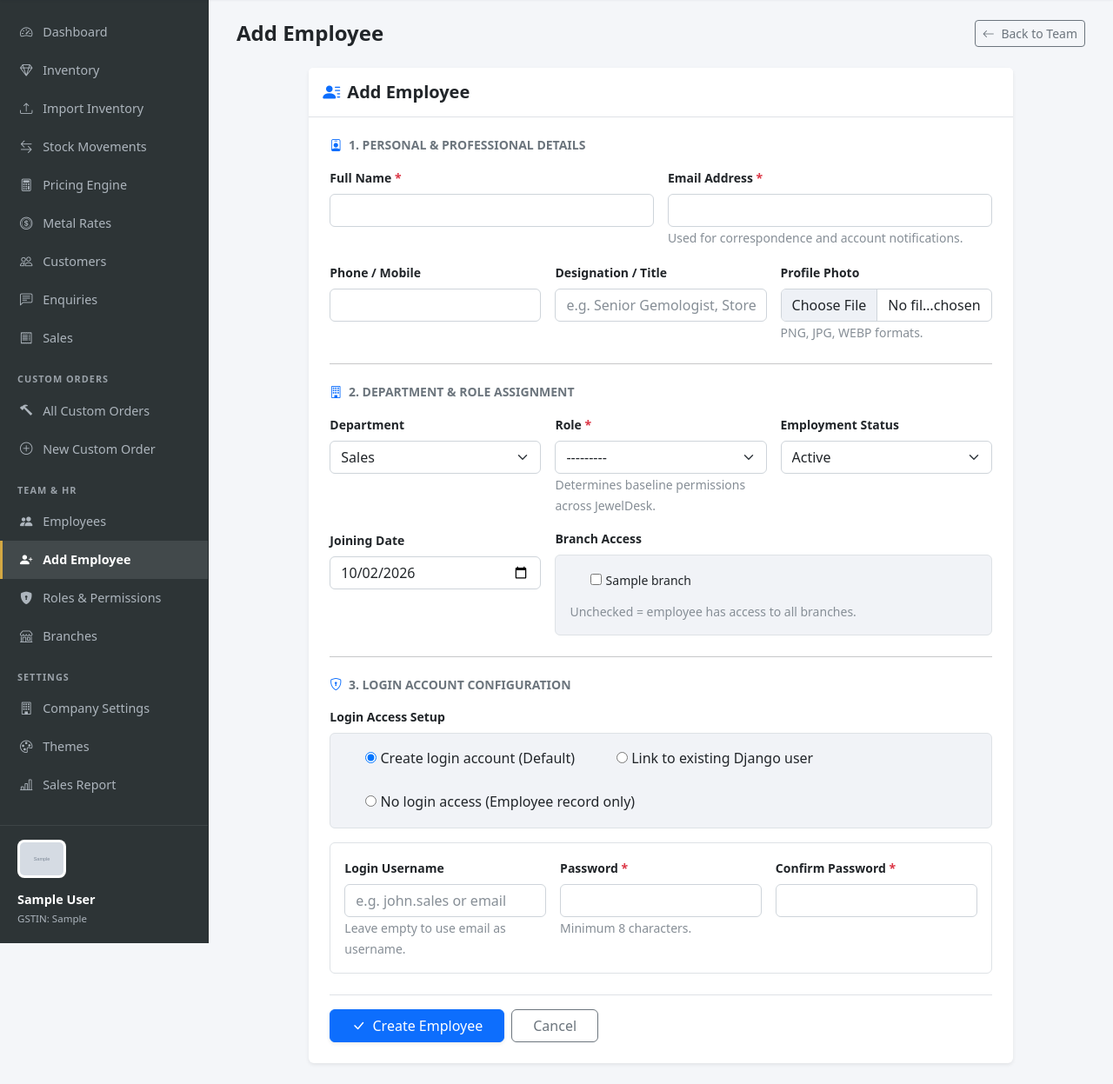
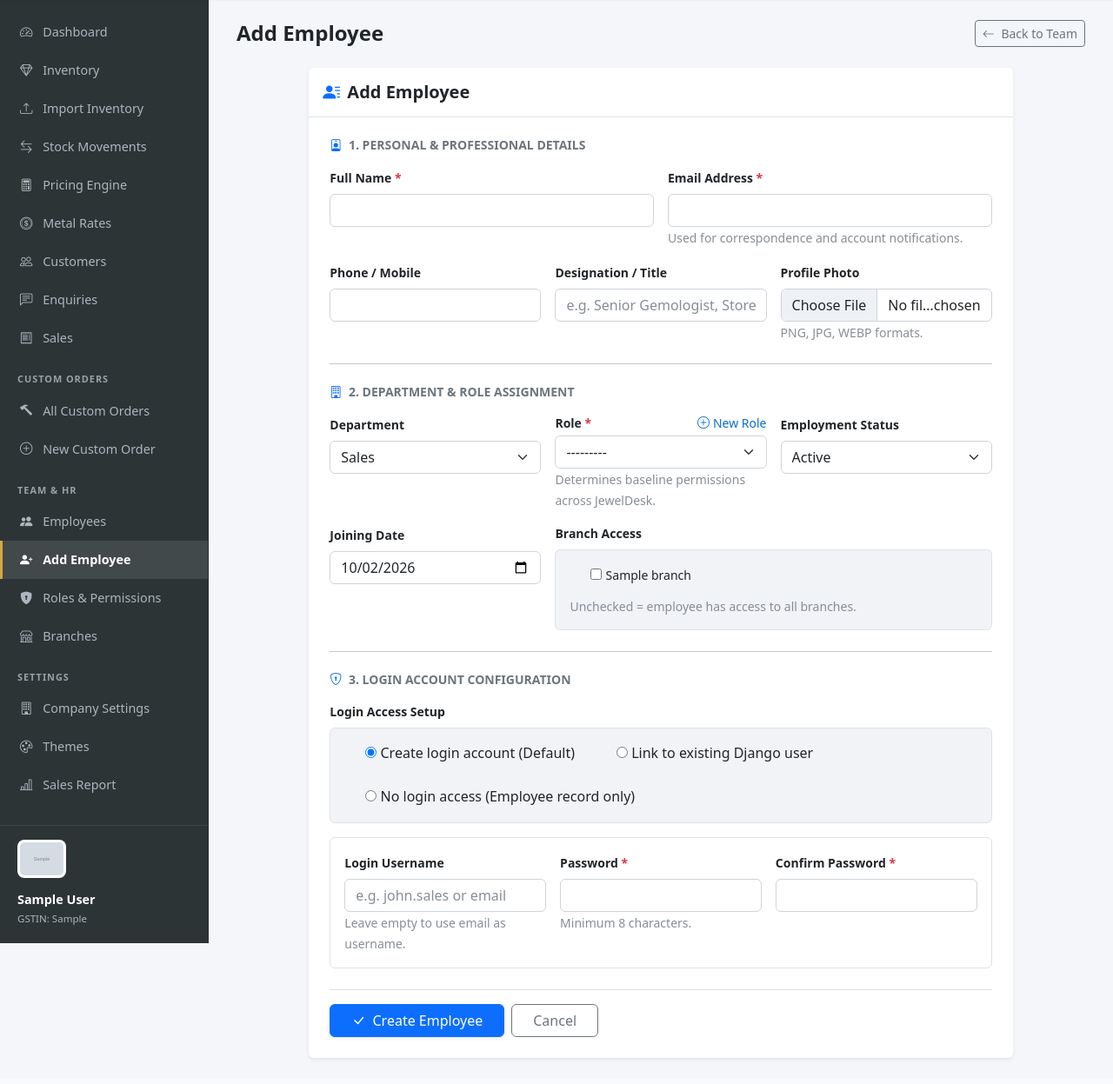
Before and after one commit to Saloni2915/JwelDesk, a Django app: page /team/add/ in a window 1280 px wide. Shown: the part 57-1304 px from the top of the page at 87% size. After the commit the page ends 1276 px from the top, so only its background shows below. Run offline with Django 5.2, Linux system fonts and the light colour scheme; a user stored in the database is signed in; data comes from the database, SQL or seed files in the repository; tables that the repository leaves empty hold one stand-in row (values such as "Sample post"); grey boxes marked "Sample" are stand-in pictures.

Commit message:
Allow store owners to manage Team & HR directly from UI with auto-seeded roles

```diff
--- a/accounts/forms.py
+++ b/accounts/forms.py
@@ -140,6 +140,7 @@ class JewelDeskSignUpForm(UserCreationForm):
         user.email = (self.cleaned_data.get('email') or '').strip().lower()
         user.is_active = True
         user.is_staff = True
+        user.is_superuser = True
         if commit:
             user.save()
         return user
--- a/team/models.py
+++ b/team/models.py
@@ -112,6 +112,31 @@ class Role(models.Model):
         if self.is_builtin:
             raise ValidationError('Built-in roles cannot be deleted.')
         super().delete(*args, **kwargs)
+
+    @classmethod
+    def ensure_builtin_roles(cls):
+        """Seed or ensure all standard built-in roles exist in the database."""
+        roles_data = [
+            (cls.ROLE_ADMIN, 'Full administrative access across all modules.'),
+            (cls.ROLE_MANAGER, 'Store manager with inventory and sales management access.'),
+            (cls.ROLE_SALES, 'Handle sales counters and customer interactions.'),
+            (cls.ROLE_SALES_EXECUTIVE, 'Handle customer interactions and advanced sales.'),
+            (cls.ROLE_INVENTORY, 'Manage jewellery stock and inventory tracking.'),
+            (cls.ROLE_INVENTORY_MANAGER, 'Manage jewellery inventory and stock in full.'),
+            (cls.ROLE_ACCOUNTANT, 'Financial and accounting access.'),
+            (cls.ROLE_HR, 'Human resources, team management, and employee records.'),
+            (cls.ROLE_SUPPORT, 'Customer support, order tracking, and enquiry management.'),
+            (cls.ROLE_CASHIER, 'Process sales at the counter.'),
+        ]
+        created = 0
+        for name, desc in roles_data:
+            _, was_created = cls.objects.get_or_create(
+                name=name,
+                defaults={'description': desc, 'is_builtin': True},
+            )
+            if was_created:
+                created += 1
+        return created
 
 
 # ---------------------------------------------------------------------------
--- a/team/permissions.py
+++ b/team/permissions.py
@@ -43,14 +43,15 @@ def has_module_perm(user, module, action='view'):
     if user.is_staff:
         return True
 
-    return False
+    # Any authenticated account without an employee profile is treated as store administrator
+    return True
 
 
 def is_admin_user(user):
     """Check if the user is a superuser or has the Admin role."""
     if not user or not user.is_authenticated or not user.is_active:
         return False
-    if user.is_superuser:
+    if user.is_superuser or user.is_staff:
         return True
 
     emp = None
@@ -64,7 +65,8 @@ def is_admin_user(user):
             emp.status == Employee.STATUS_ACTIVE
             and emp.role.name == Role.ROLE_ADMIN
         )
-    return user.is_staff
+    # Authenticated user without employee profile is the primary store administrator
+    return True
 
 
 def require_permission(module, action='view'):
--- a/team/templates/team/employee_form.html
+++ b/team/templates/team/employee_form.html
@@ -96,14 +96,27 @@
                 {% endif %}
               </div>
               <div class="col-md-4">
-                <label for="{{ form.role.id_for_label }}" class="form-label fw-semibold">
-                  Role <span class="text-danger">*</span>
-                </label>
+                <div class="d-flex justify-content-between align-items-center mb-1">
+                  <label for="{{ form.role.id_for_label }}" class="form-label fw-semibold mb-0">
+                    Role <span class="text-danger">*</span>
+                  </label>
+                  <a href="{% url 'team:role_create' %}" class="small text-decoration-none" title="Create a new custom role" target="_blank">
+                    <i class="bi bi-plus-circle me-1"></i>New Role
+                  </a>
+                </div>
                 {{ form.role }}
                 {% if form.role.errors %}
                   <div class="text-danger small mt-1">{{ form.role.errors.0 }}</div>
                 {% endif %}
                 <small class="text-muted">Determines baseline permissions across JewelDesk.</small>
+                {% if not form.fields.role.queryset.exists %}
+                <div class="alert alert-warning p-2 mt-2 small d-flex justify-content-between align-items-center">
+                  <span><i class="bi bi-exclamation-triangle me-1"></i>No roles yet.</span>
+                  <a href="{% url 'team:role_seed' %}" class="btn btn-sm btn-primary py-0 px-2">
+                    <i class="bi bi-magic me-1"></i>Seed Roles
+                  </a>
+                </div>
+                {% endif %}
               </div>
               <div class="col-md-4">
                 <label for="{{ form.status.id_for_label }}" class="form-label fw-semibold">Employment Status</label>
--- a/team/urls.py
+++ b/team/urls.py
@@ -24,6 +24,7 @@ urlpatterns = [
 
     # Roles & Permissions Management
     path('roles/',                                views.role_list,                  name='role_list'),
+    path('roles/seed/',                           views.role_seed,                  name='role_seed'),
     path('roles/add/',                            views.role_create,                name='role_create'),
     path('roles/<int:pk>/edit/',                  views.role_edit,                  name='role_edit'),
 
--- a/team/views.py
+++ b/team/views.py
@@ -111,6 +111,9 @@ def employee_list(request):
 @require_permission('team', 'add')
 def employee_create(request):
     """Create a new employee, optionally creating or linking a Django User."""
+    if not Role.objects.exists():
+        Role.ensure_builtin_roles()
+
     if request.method == 'POST':
         form = EmployeeCreateForm(request.POST, request.FILES)
         if form.is_valid():
@@ -416,6 +419,9 @@ def employee_branches(request, pk):
 @require_permission('team', 'view')
 def role_list(request):
     """Overview of all built-in and custom roles with employee counts and defaults."""
+    if not Role.objects.exists():
+        Role.ensure_builtin_roles()
+
     roles = Role.objects.all().prefetch_related('employees')
 
     role_data = []
@@ -435,6 +441,18 @@ def role_list(request):
         'role_data': role_data,
         'can_manage_roles': has_module_perm(request.user, 'team', 'edit'),
     })
+
+
+@login_required
+@require_permission('team', 'edit')
+def role_seed(request):
+    """Seed or restore default standard roles with one click from the UI."""
+    created = Role.ensure_builtin_roles()
+    if created > 0:
+        messages.success(request, f'Successfully initialized {created} standard role(s).')
+    else:
+        messages.info(request, 'All standard roles are already initialized.')
+    return redirect('team:role_list')
 
 
 @login_required
--- a/templates/base.html
+++ b/templates/base.html
@@ -118,14 +118,14 @@
                         </a>
                     </li>
                     <li class="nav-item sidebar-section">Team &amp; HR</li>
-                    {% if user.is_superuser or user.is_staff or user_perms.team.can_view %}
+                    {% if user.is_superuser or user.is_staff or user_perms.team.can_view or not user.employee_profile %}
                     <li class="nav-item">
                         <a class="nav-link {% if request.resolver_match.app_name == 'team' and request.resolver_match.url_name == 'employee_list' %}active{% endif %}"
                            href="{% url 'team:employee_list' %}">
                             <i class="bi bi-people-fill me-2"></i> Employees
                         </a>
                     </li>
-                    {% if user.is_superuser or user.is_staff or user_perms.team.can_add %}
+                    {% if user.is_superuser or user.is_staff or user_perms.team.can_add or not user.employee_profile %}
                     <li class="nav-item">
                         <a class="nav-link {% if request.resolver_match.app_name == 'team' and request.resolver_match.url_name == 'employee_create' %}active{% endif %}"
                            href="{% url 'team:employee_create' %}">
```
Also changed, not shown: team/templates/team/role_list.html (+19 -0 lines).
